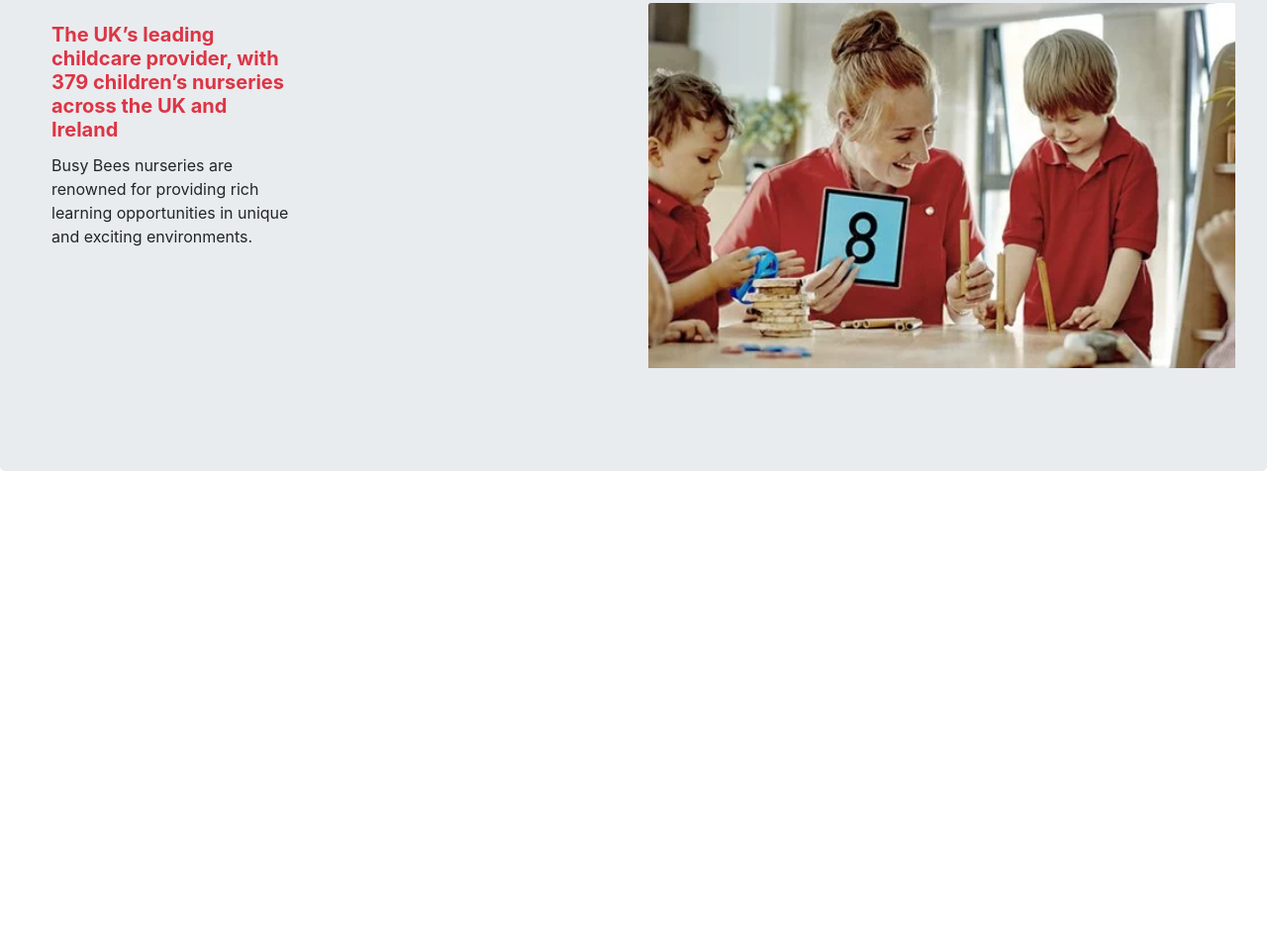
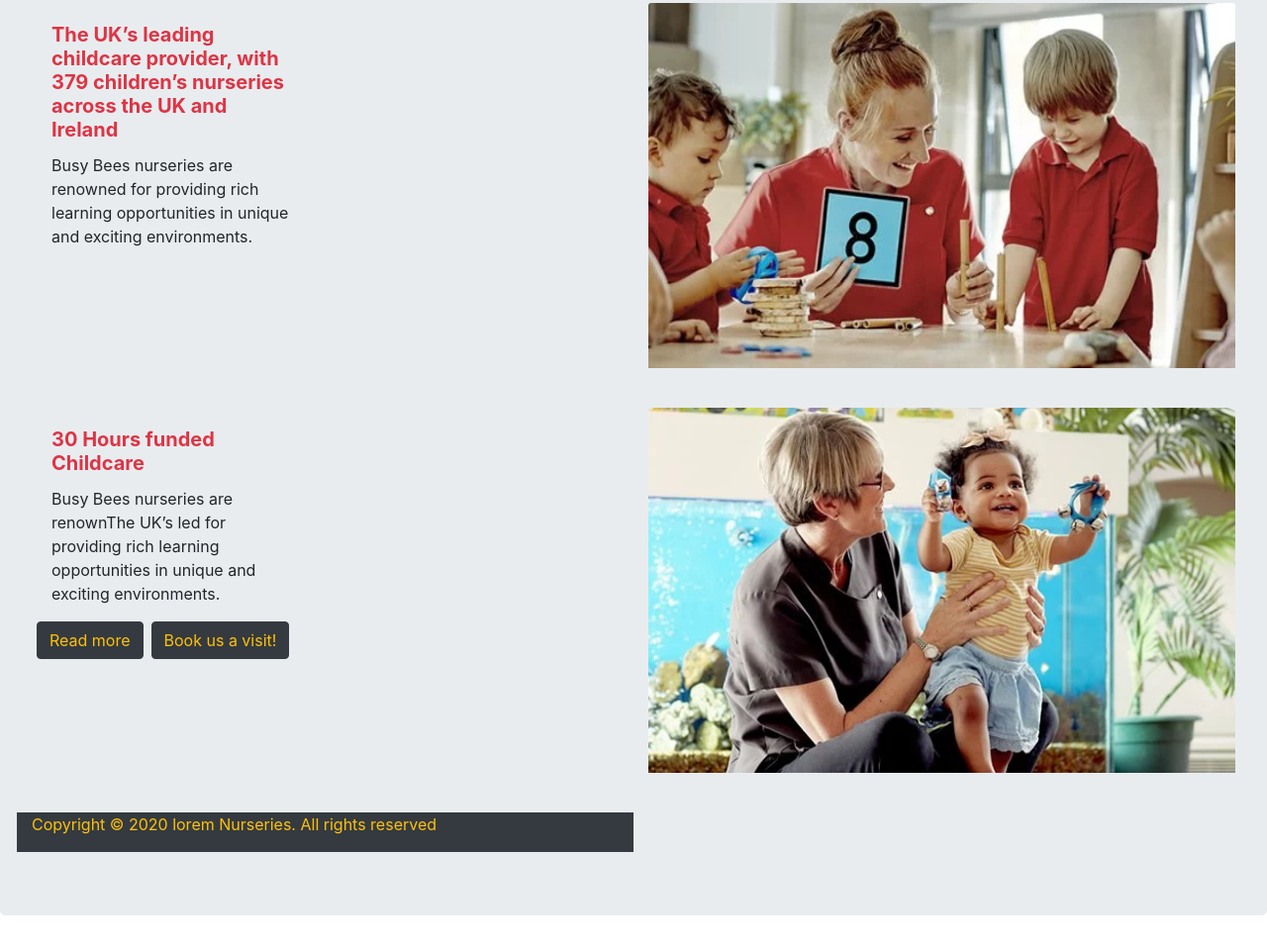
Before and after one commit to Taslima26/bootstrap-1, a plain HTML site: page index.html in a window 1280 px wide. Shown: the part 1088-2045 px from the top of the page at 99% size. Before the commit the page ends 1596 px from the top, so only its background shows below. Drawn offline with nearby package versions, Linux system fonts and the light colour scheme.

Commit message:
morning commit

```diff
--- a/index.html
+++ b/index.html
@@ -8,6 +8,7 @@
       rel="stylesheet"
       href="https://maxcdn.bootstrapcdn.com/bootstrap/4.4.1/css/bootstrap.min.css"
     />
+    <link rel="icon" href="img/mdb-favicon.ico" type="image/x-icon">
     <link rel="stylesheet" href="main.css" />
     <script src="https://ajax.googleapis.com/ajax/libs/jquery/3.4.1/jquery.min.js"></script>
     <script src="https://cdnjs.cloudflare.com/ajax/libs/popper.js/1.16.0/umd/popper.min.js"></script>
@@ -147,6 +148,8 @@
         </div>
       </div>
 <br>
+
+<!--Text article -->
       <article>
 
         <div class="row">
@@ -177,11 +180,68 @@
 
       </article>
 
+      <article>
+
+        <div class="row">
+          <div class="col-md-6 col-lg-6 col-sm-12">
+            <div class="card-text-right" style="width: 18rem;">
+              <div class="card-body">
+                <h5 class="card-title text-danger font-weight-bold">30 Hours funded Childcare</h5>
+                <p class="card-text-right font-control-medium">Busy Bees nurseries are renownThe UK’s led for providing rich learning opportunities in unique and exciting environments.</p>
+                <div class="row">
+                <div md="col-md-6 col-sm-6 mx-2">
+                <a href="#" class="btn btn-dark text-warning btn-toolbar mr-2">Read more</a>
+                </div>
+                <div col ="col-md-6 col-sm-6 ">
+
+                <a href="#" class="btn btn-dark text-warning btn-toolbar">Book us a visit!</a>
+                </div>
+                </div>
+                </div>
+              </div>
+            </div>
 
 
 
 
-        <!-- Stack the columns on mobile by making one full-width and the other half-width -->
+
+          <div class="col-md-6 col-lg-6 col-sm-12">
+
+              <img class="card-img-top" src="images/card image.webp" alt="Card image cap">
+              <div class="card-body">
+
+
+            </div>
+          </div>
+</div>
+
+
+
+      </article>
+
+
+
+
+
+
+
+      <footer>
+<div class="row">
+  <div class ="col-md-6 col-sm-12 bg-dark text-warning">
+    <p> Copyright © 2020 lorem  Nurseries. All rights reserved</p>
+
+  </div>
+  <div class="col-md-6 col-sm-12 text-warning">
+   <!--Facebook-->
+<a class="fb-ic mr-3" role="button"><i class="fab fa-lg fa-facebook-f"></i></a>
+<!--Twitter-->
+<a class="tw-ic mr-3" role="button"><i class="fab fa-lg fa-twitter"></i></a>
+<!--Google +-->
+<a class="gplus-ic mr-3" role="button"><i class="fab fa-lg fa-google-plus-g"></i></a>
+  </div>
+</div>
+
+      </footer>
 
 
 
```
Also changed, not shown: img/mdb-favicon.ico (added), img/overlays/01.png (added), img/overlays/02.png (added), img/overlays/03.png (added), img/overlays/04.png (added), img/overlays/05.png (added), img/overlays/06.png (added), img/overlays/07.png (added), img/overlays/08.png (added), img/overlays/09.png (added), img/svg/arrow_left.svg (added), img/svg/arrow_right.svg (added).
